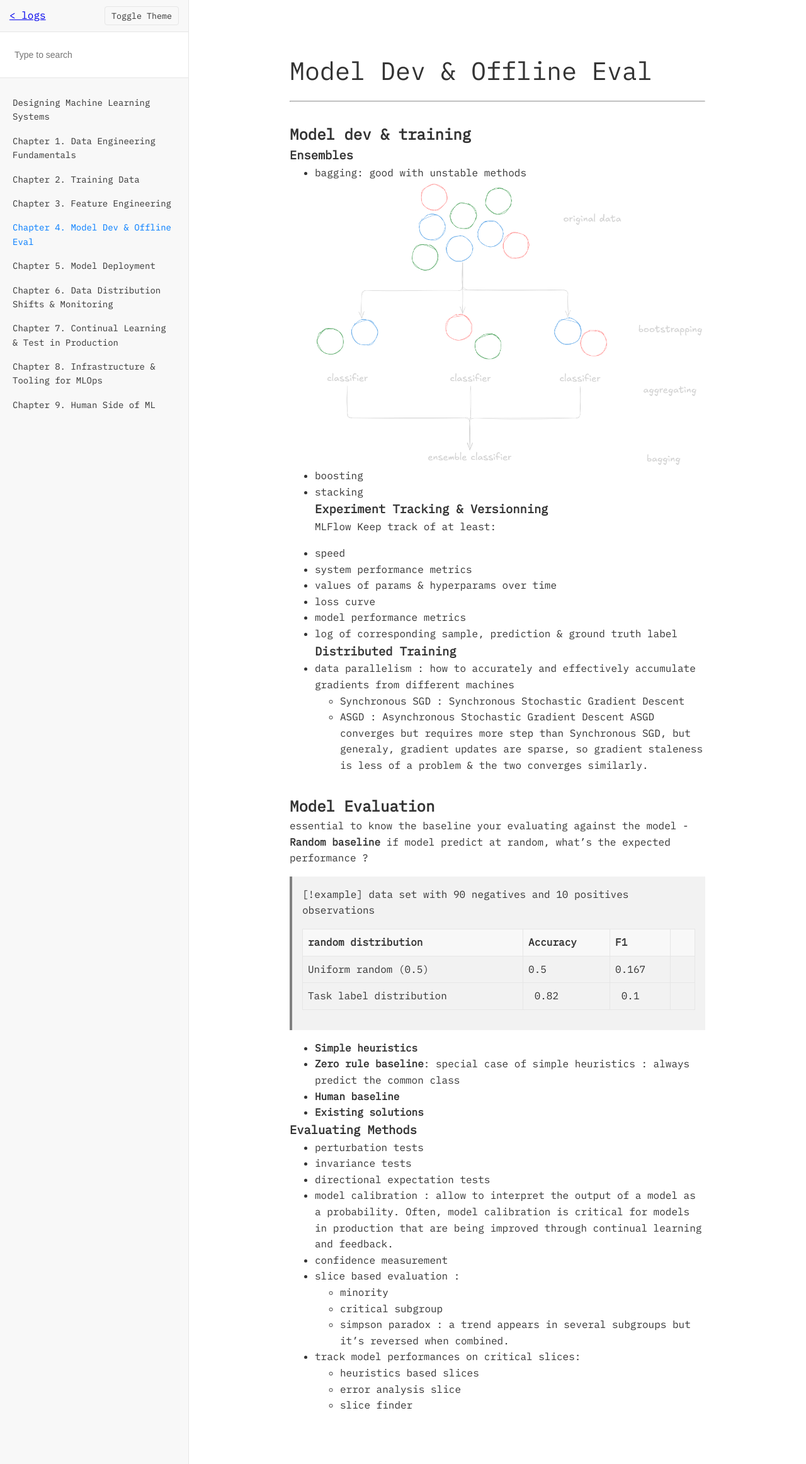
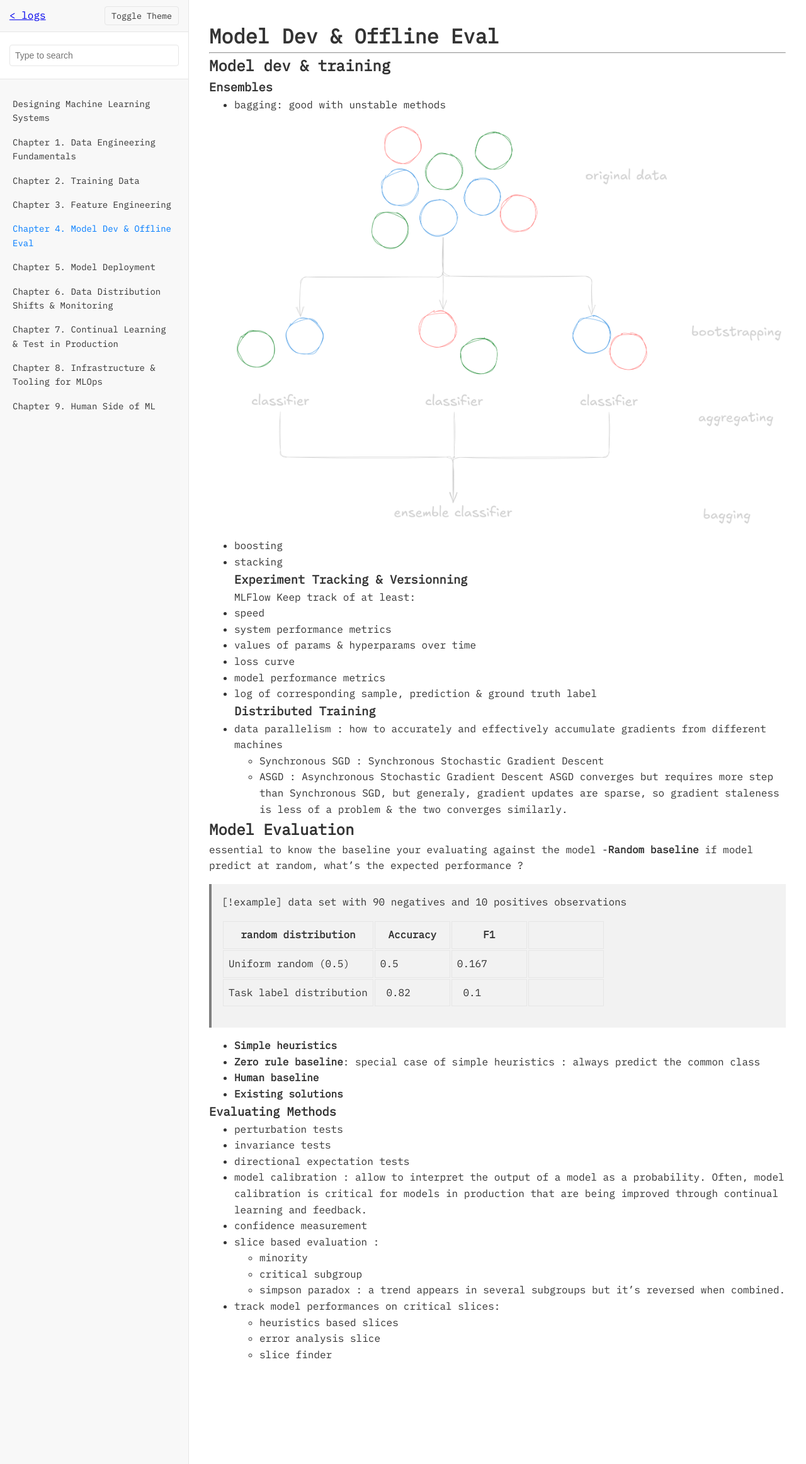
Before and after one commit to tayheau/tayheau.github.io, a Jekyll site: the page built from _notes/designing-ml-systems/chapter4.md, in a window 1280 px wide. Shown: the whole page at 63% size. Built offline with Jekyll 4.4.1, drawn with Linux system fonts in a browser that asks for light colours; nearby versions of some CDN libraries.

Commit message:
Update book.html

```diff
--- a/_layouts/book.html
+++ b/_layouts/book.html
@@ -9,7 +9,6 @@
     @import url('https://fonts.googleapis.com/css2?family=IBM+Plex+Mono&display=swap');
 
     :root {
-      /* Light theme variables */
       --background-light: #ffffff;
       --text-light: #333333;
       --sidebar-bg-light: #f8f8f8;
@@ -17,7 +16,6 @@
       --link-light: #007bff;
       --hover-light: #0056b3;
 
-      /* Dark theme variables */
       --background-dark: #161617;
       --text-dark: #ffffff;
       --sidebar-bg-dark: #1e1e1f;
@@ -55,12 +53,14 @@
       color: var(--text);
       background-color: var(--background);
       line-height: 1.6;
+      overflow-x: hidden;
     }
 
     img {
-      width: -webkit-fill-available;
-      max-width: 700px;
+      max-width: 100%;
+      height: auto;
       display: block;
+      margin: 1rem auto;
     }
 
     blockquote {
@@ -78,7 +78,8 @@
 
     .honkit-layout {
       display: flex;
-      height: 100vh;
+      min-height: 100vh;
+      position: relative;
     }
 
     .sidebar {
@@ -86,7 +87,10 @@
       background-color: var(--sidebar-bg);
       border-right: 1px solid var(--border);
       overflow-y: auto;
-      padding-bottom: 20px;
+      transition: transform 0.3s ease;
+      position: fixed;
+      height: 100vh;
+      z-index: 1000;
     }
 
     .theme-switch {
@@ -120,16 +124,11 @@
     .sidebar-search input {
       width: 100%;
       padding: 8px;
-      border: none;
+      border: 1px solid var(--border);
       border-radius: 4px;
       font-size: 14px;
       background-color: var(--background);
       color: var(--text);
-    }
-
-    .sidebar-search input:focus {
-      outline: none;
-      border-color: var(--link);
     }
 
     .sidebar-nav {
@@ -140,11 +139,6 @@
       list-style: none;
       padding: 0;
       margin: 0;
-    }
-
-    .sidebar-nav li {
-      margin: 0;
-      padding: 0;
     }
 
     .sidebar-nav a {
@@ -166,53 +160,110 @@
 
     .sidebar-nav ul ul a { padding-left: 40px; }
     .sidebar-nav ul ul ul a { padding-left: 60px; }
-    .sidebar-nav ul ul ul ul a { padding-left: 80px; }
 
     .content {
       flex: 1;
-      padding: 5em 10em;
-      overflow-y: auto;
+      padding: 2rem;
+      margin-left: 300px;
+      width: calc(100% - 300px);
+      max-width: 1200px;
     }
 
-    .content h1 {
-      font-size: 2.5rem;
-      margin-top: 0;
-      margin-bottom: 1rem;
-      font-weight: 500;
-    }
-
-    .content p {
-      margin-bottom: 1rem;
-    }
-
-    .content h2 {
-      margin-top: 2rem;
+    .menu-toggle {
+      display: none;
+      position: fixed;
+      top: 1rem;
+      right: 1rem;
+      z-index: 1001;
+      background: var(--background);
+      border: 1px solid var(--border);
+      padding: 0.5rem;
+      border-radius: 4px;
+      cursor: pointer;
     }
 
     table {
       width: 100%;
-      border-collapse: collapse;
-      margin: 1em 0;
+      overflow-x: auto;
+      display: block;
+      margin: 1rem 0;
     }
 
     th, td {
       border: 1px solid var(--border);
       padding: 8px;
-      text-align: left;
+      min-width: 120px;
     }
 
-    th {
-      background-color: var(--sidebar-bg);
+    /* Responsive Design */
+    @media screen and (max-width: 1024px) {
+      .content {
+        padding: 2rem 4rem;
+      }
     }
 
-    @media (max-width: 450px) {
-      body { font-size: 1.5vw; }
-      img { width: 90vw; }
-      .content { padding: 2em; }
+    @media screen and (max-width: 768px) {
+      .menu-toggle {
+        display: block;
+      }
+
+      .sidebar {
+        transform: translateX(-100%);
+      }
+
+      .sidebar.active {
+        transform: translateX(0);
+      }
+
+      .content {
+        margin-left: 0;
+        width: 100%;
+        padding: 2rem;
+      }
+
+      h1 {
+        font-size: 1.8rem;
+      }
+
+      h2 {
+        font-size: 1.5rem;
+      }
+    }
+
+    @media screen and (max-width: 480px) {
+      .content {
+        padding: 1rem;
+      }
+
+      .sidebar {
+        width: 100%;
+      }
+
+      .theme-switch {
+        padding: 8px;
+      }
+
+      .sidebar-search input {
+        font-size: 16px;
+      }
+
+      h1 {
+        font-size: 1.5rem;
+      }
+
+      h2 {
+        font-size: 1.3rem;
+      }
+
+      blockquote {
+        padding: 0.5em;
+        margin: 0.5em 0;
+      }
     }
   </style>
 </head>
 <body>
+  <button class="menu-toggle" aria-label="Toggle Menu">☰</button>
   <div class="honkit-layout">
     <aside class="sidebar">
       <div class="theme-switch">
```
Also changed, not shown: other parts of _layouts/book.html (+17 -0 lines).
